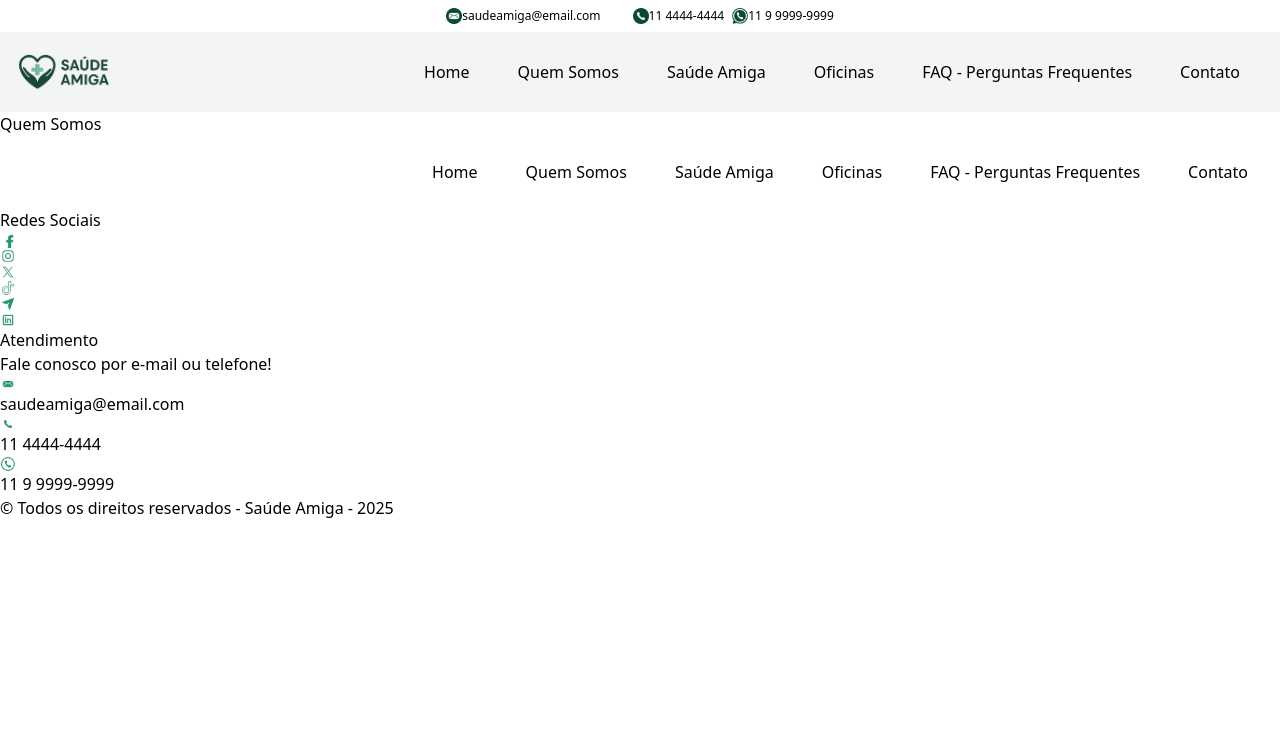
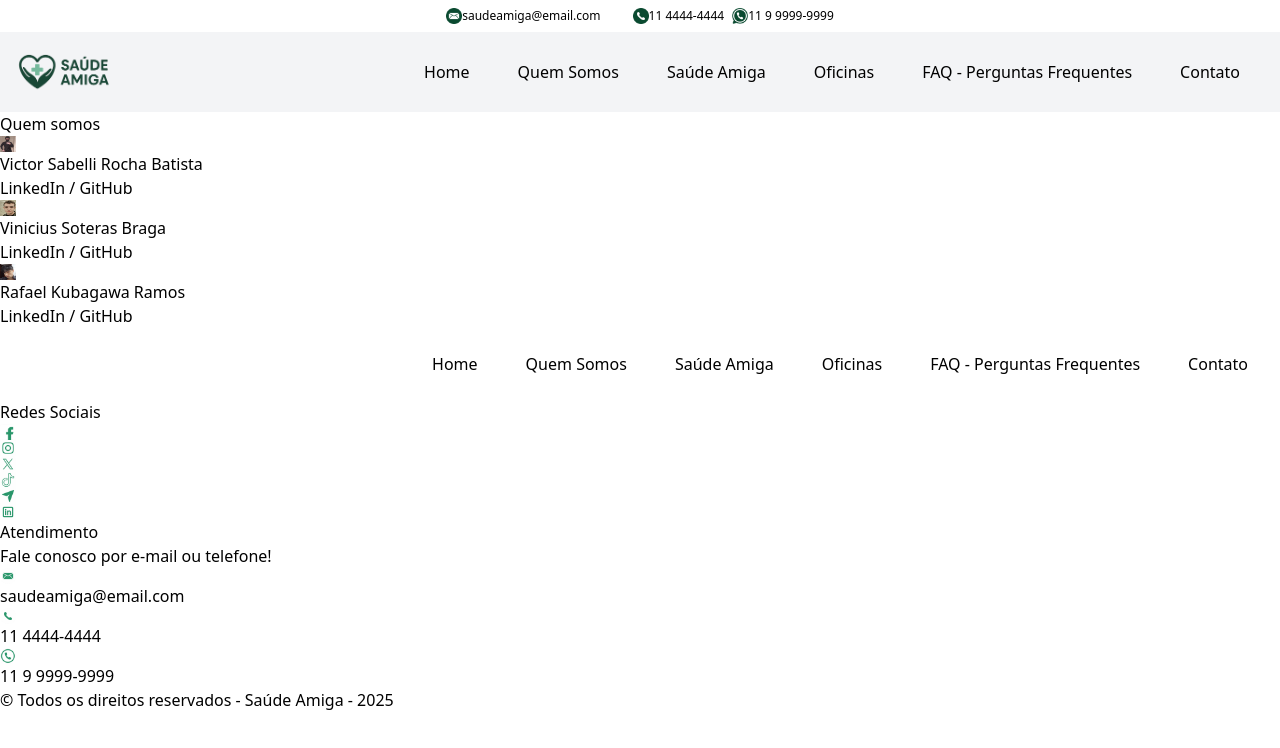
Before and after one commit to saude-amiga/react-amigo, a React (Vite) app: page /quem-somos in a window 1280 px wide. Shown: the top 748 px of the page. Built offline with nearby package versions, Linux system fonts and the light colour scheme.

Commit message:
Adicionando informações dentro do componente de rota QuemSomos index.tsx

```diff
--- a/src/routes/QuemSomos/index.tsx
+++ b/src/routes/QuemSomos/index.tsx
@@ -1,7 +1,44 @@
+import img_sabelli from '../../img/victor-sabelli.jpg'
+import img_kuba from '../../img/rafael-kubagawa-ramos.jpg'
+import img_soteras from '../../img/vinicius-soteras-braga.jpg'
+
 export default function QuemSomos(){
     return(
+    <main>
         <div>
-            <p>Quem Somos</p>
+        <section id="quem-somos">
+
+            <h1>Quem somos</h1>
+
+            <div>
+                <img src={img_sabelli} alt="Foto do integrante Victor Sabelli Rocha Batista - Jovem branco com cabelo e olhos castanhos"/>
+                    <div id="info-sabe">
+                        <h2>Victor Sabelli Rocha Batista</h2>
+                    <a href="https://www.linkedin.com/in/victorsabelli/">LinkedIn / </a>
+                    <a href="https://github.com/Sabelli">GitHub</a>
+                </div>
+            </div>
+
+            <div>
+                <img src={img_soteras} alt="Foto do integrante Vinicius Soteras Braga - Jovem branco com cabelo e olhos castanhos"/>
+                    <div id="info-vini">
+                        <h2>Vinicius Soteras Braga</h2>
+                    <a href="https://www.linkedin.com/in/vinicius-soteras-braga-60335516a/">LinkedIn / </a>
+                    <a href="https://github.com/BragaSoterasVinicius">GitHub</a>
+                </div>
+            </div>
+
+            <div>
+                <img src={img_kuba} alt="Foto do integrante Rafael Kubagawa Ramos - Jovem branco com cabelo preto e olhos castanhos"/>
+                    <div id="info-rafa">
+                        <h2>Rafael Kubagawa Ramos</h2>
+                    <a href="https://www.linkedin.com/in/rafael-kubagawa-ramos-243896330">LinkedIn / </a>
+                    <a href="https://github.com/Rafaelkubagawa">GitHub</a>
+                </div>
+            </div>
+
+        </section>
         </div>
+    </main>
     )
 }
```
Also changed, not shown: 1 other file (tests, documents, lock files or other folders).
